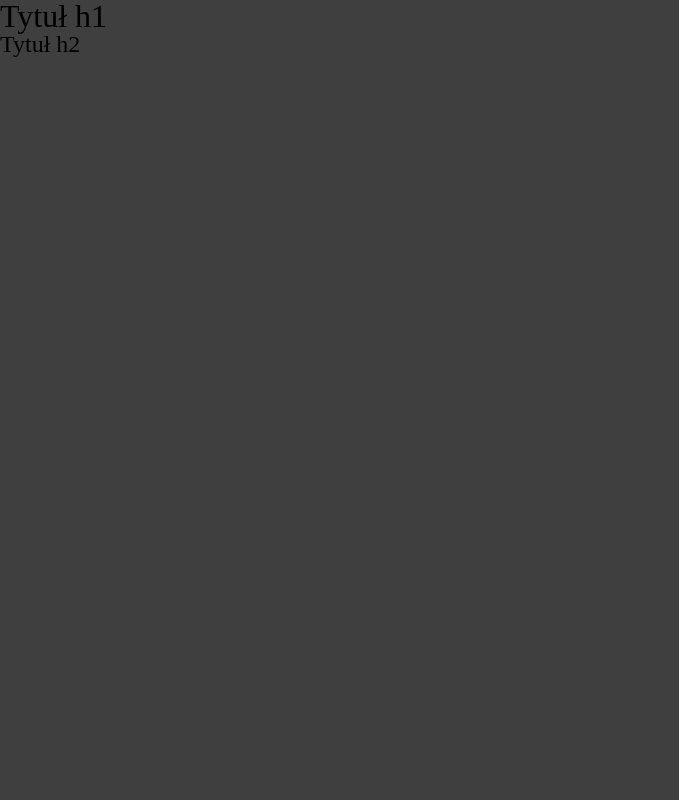
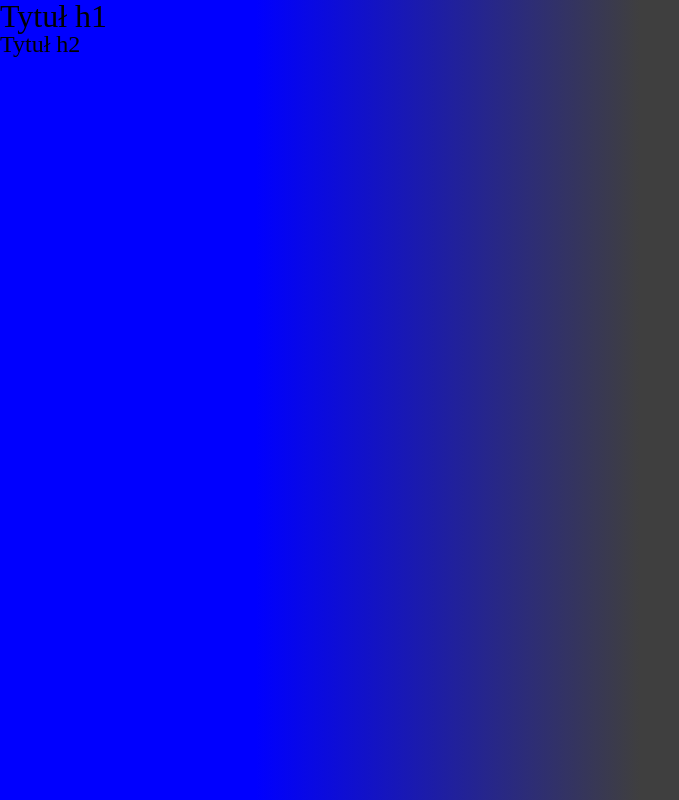
Before and after one commit to marcincija/html-2, a plain HTML site: page index.html in a window 1280 px wide. Shown: the whole page, without its empty margins (0-679 px from the left). Drawn offline with nearby package versions, Linux system fonts and the light colour scheme.

Commit message:
poprawka

```diff
--- a/css/style.css
+++ b/css/style.css
@@ -4,7 +4,7 @@
 }
 
 body {
-  background: #3f3f3f;
+  background: linear-gradient(90deg, blue 20%, #3f3f3f 50%);
 }
 
 h1 {
```
